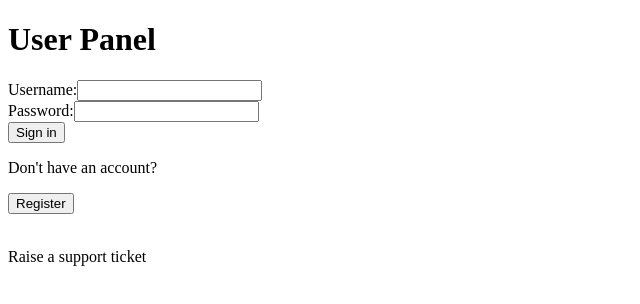
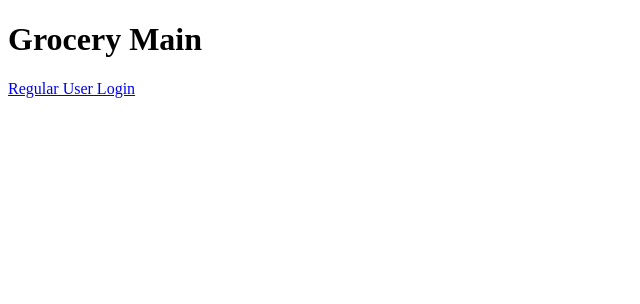
Before and after one commit to Shubhankar100/Shubhankar, an Angular app in the folder grocer/: page / in a window 1280 px wide. Shown: the top 304 px of the page, without its empty margins (0-640 px from the left). Built offline with nearby package versions, Linux system fonts and the light colour scheme.

Commit message:
App user login link

```diff
--- a/grocer/src/app/app.component.html
+++ b/grocer/src/app/app.component.html
@@ -1,3 +1,4 @@
 <div>
-  <app-user-panel></app-user-panel>
+  <h1>Grocery Main</h1>
+  <a routerLink="userLogin">Regular User Login</a>
 </div>
```
